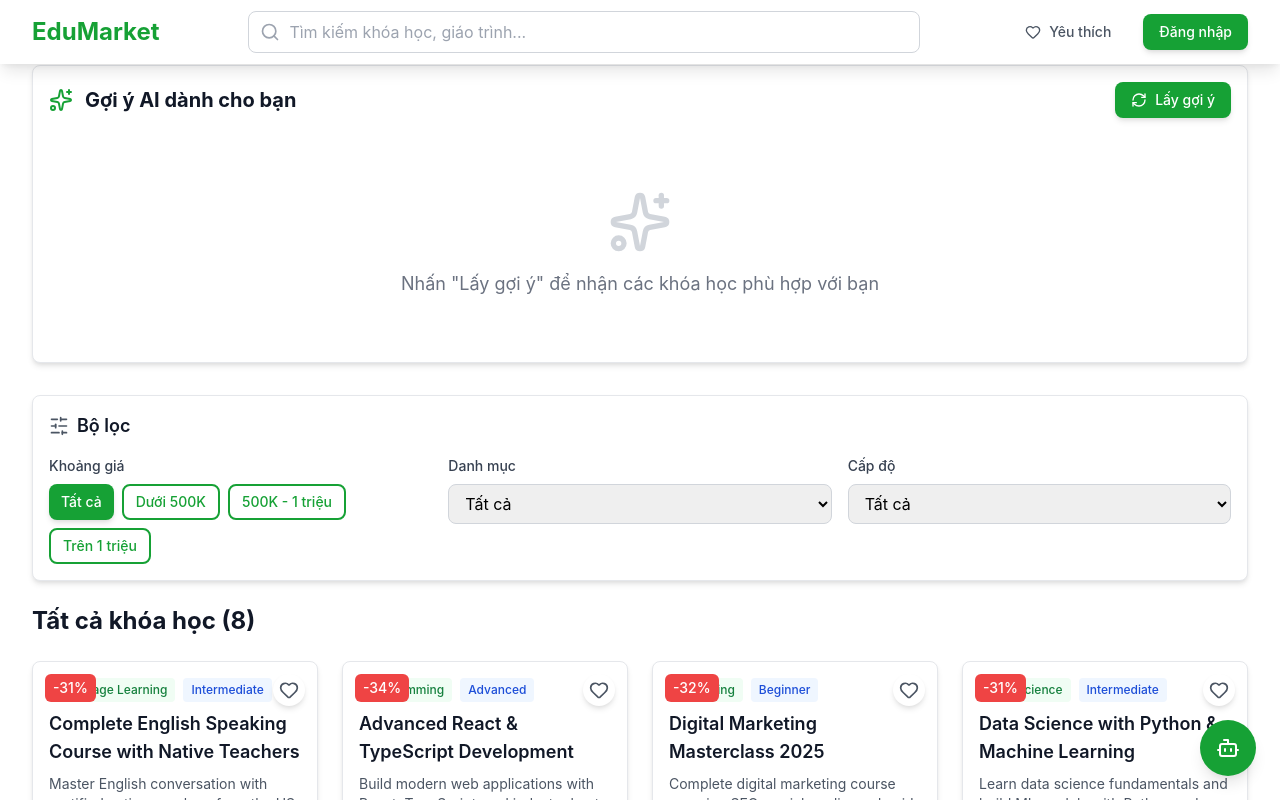
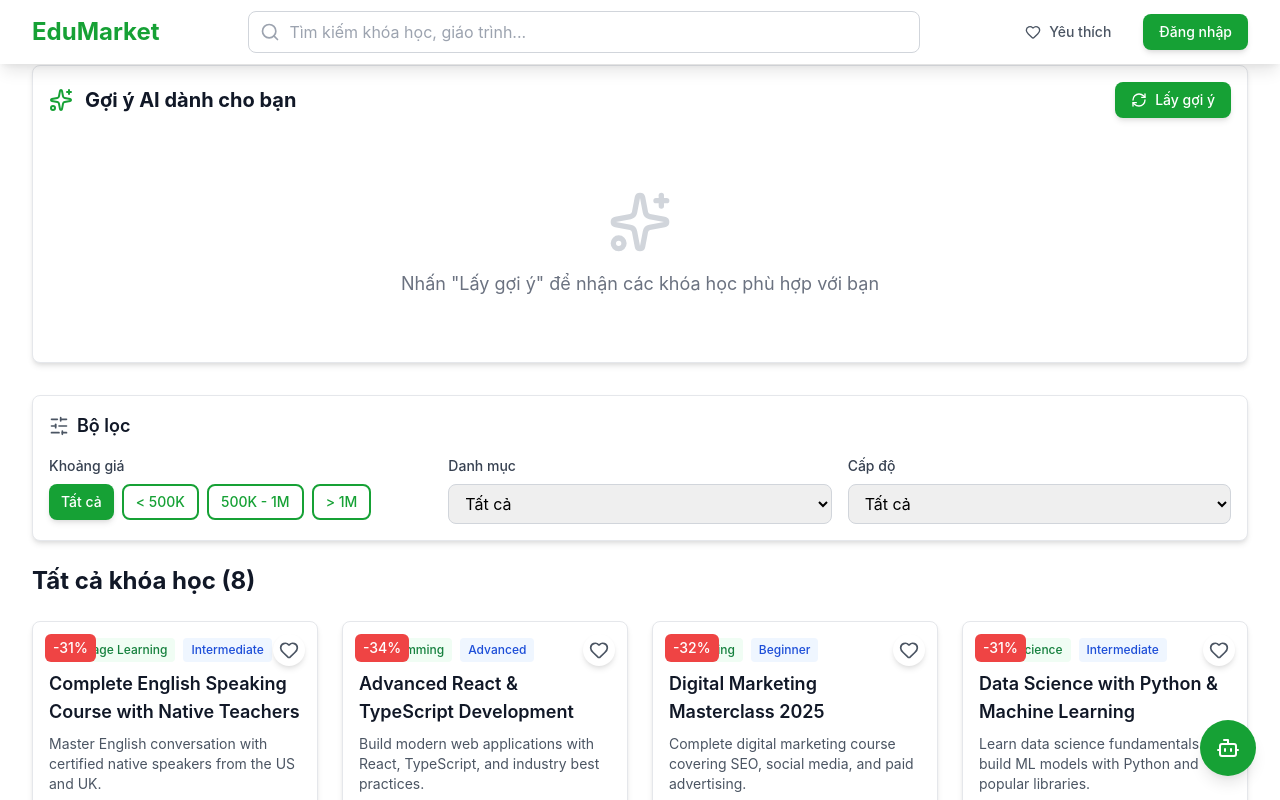
Before and after one commit to NguyenLock/E-commerce-Education, a React (Vite) app: page / in a window 1280 px wide. Both pictures are taken after a click on the button "Khám phá ngay". Shown: the part 2209-3009 px from the top of the page. Built offline with nearby package versions, Linux system fonts and the light colour scheme; grey boxes are pictures that could not be loaded.

Commit message:
fix: :bug: fix filterbar

```diff
--- a/src/components/Features/Filterbar.tsx
+++ b/src/components/Features/Filterbar.tsx
@@ -12,9 +12,9 @@ interface FilterBarProps {
 export const FilterBar: React.FC<FilterBarProps> = ({ filters, onFiltersChange }) => {
   const priceRanges = [
     { value: 'all', label: 'Tất cả' },
-    { value: 'under500', label: 'Dưới 500K' },
-    { value: '500to1000', label: '500K - 1 triệu' },
-    { value: 'over1000', label: 'Trên 1 triệu' }
+    { value: 'under500', label: '< 500K' },
+    { value: '500to1000', label: '500K - 1M' },
+    { value: 'over1000', label: '> 1M' }
   ];
 
   const categories = [
@@ -52,13 +52,14 @@ export const FilterBar: React.FC<FilterBarProps> = ({ filters, onFiltersChange }
           <label className="block text-sm font-medium text-gray-700 mb-2">
             Khoảng giá
           </label>
-          <div className="flex flex-wrap gap-2">
+          <div className="flex flex-nowrap gap-2">
             {priceRanges.map((range) => (
               <Button
                 key={range.value}
                 variant={filters.priceRange === range.value ? 'primary' : 'outline'}
                 size="sm"
                 onClick={() => handleFilterChange('priceRange', range.value)}
+                className="min-w-[80px] text-center"
               >
                 {range.label}
               </Button>
--- a/src/components/Features/ProductCard.tsx
+++ b/src/components/Features/ProductCard.tsx
@@ -31,7 +31,6 @@ export const ProductCard: React.FC<ProductCardProps> = ({
   };
 
   const handleCardClick = (e: React.MouseEvent<HTMLDivElement>) => {
-    // Prevent card click when clicking on favorite button or view detail button
     if ((e.target as HTMLElement).closest('button')) {
       return;
     }
@@ -93,33 +92,30 @@ export const ProductCard: React.FC<ProductCardProps> = ({
         </div>
 
         {/* Title */}
-        <h3 className="text-lg font-semibold text-gray-900 mb-2 line-clamp-2">
+        <h3 className="text-lg font-semibold text-gray-900 mb-2 line-clamp-2 min-h-[3.5rem]">
           {product.name}
         </h3>
 
         {/* Description */}
-        <p className="text-gray-600 text-sm mb-4 line-clamp-2">
+        <p className="text-gray-600 text-sm mb-4 line-clamp-2 min-h-[2.5rem]">
           {product.description}
         </p>
 
-        {/* Instructor */}
-        <div className="flex items-center mt-auto mb-4">
-          <img
-            src={product.instructor.avatar}
-            alt={product.instructor.name}
-            className="w-8 h-8 rounded-full mr-2"
-          />
-          <div>
-            <p className="text-sm font-medium text-gray-900">
-              {product.instructor.name}
-            </p>
-            <p className="text-xs text-gray-500">{product.instructor.title}</p>
+
+
+        {/* Rating & Duration */}
+        <div className="flex items-center justify-between mb-3">
+          <div className="flex items-center gap-1">
+            <span className="text-yellow-400">★</span>
+            <span className="text-sm font-medium">{product.rating.toFixed(1)}</span>
+            <span className="text-sm text-gray-500">({product.reviews} đánh giá) </span>
           </div>
+          <p className="text-sm text-gray-500">{product.duration}</p>
         </div>
 
-        {/* Price & Duration */}
-        <div className="flex items-end justify-between mb-4">
-          <div>
+        {/* Price */}
+        <div className="flex flex-col mb-4">
+          <div className="flex items-center gap-2">
             <p className="text-xl font-bold text-gray-900">
               {formatPrice(product.price)}
             </p>
@@ -128,18 +124,6 @@ export const ProductCard: React.FC<ProductCardProps> = ({
                 {formatPrice(product.originalPrice)}
               </p>
             )}
-          </div>
-          <div className="text-right">
-            <p className="text-sm text-gray-500">{product.duration}</p>
-            <div className="flex items-center gap-1">
-              <span className="text-yellow-400">★</span>
-              <span className="text-sm font-medium">
-                {product.rating.toFixed(1)}
-              </span>
-              <span className="text-sm text-gray-500">
-                ({product.reviews} đánh giá)
-              </span>
-            </div>
           </div>
         </div>
 
```
